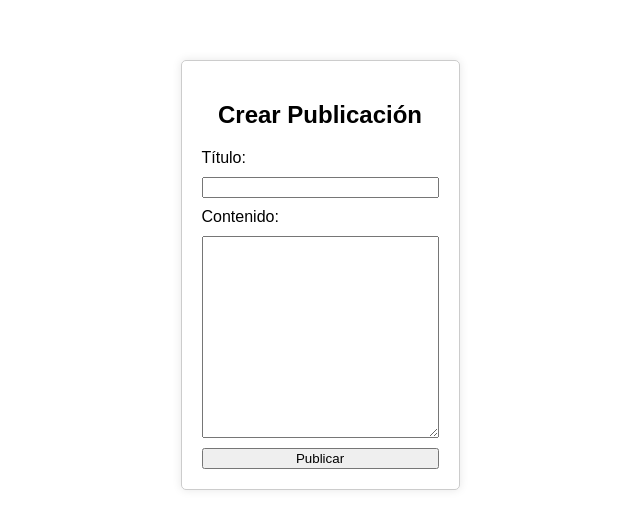
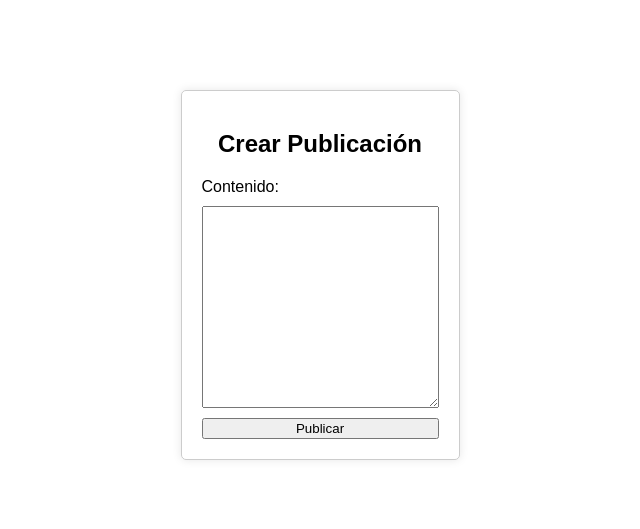
Before and after one commit to aleeeec02/goahead, a website: page crear_publicacion.html in a window 1280 px wide. Shown: the part 133-662 px from the top of the page, without its empty margins (320-960 px from the left). Drawn offline with Linux system fonts and the light colour scheme.

Commit message:
else and crear_publicacion now do

```diff
--- a/crear_publicacion.html
+++ b/crear_publicacion.html
@@ -12,9 +12,6 @@
         <h2>Crear Publicación</h2>
 
         <form id="postForm" action="TODOOO: insertar" method="POST">
-            <label for="title">Título:</label>
-            <input type="text" id="title" name="title" required>
-
             <label for="content">Contenido:</label>
             <textarea id="content" name="content" rows="10" required></textarea>
 
```
